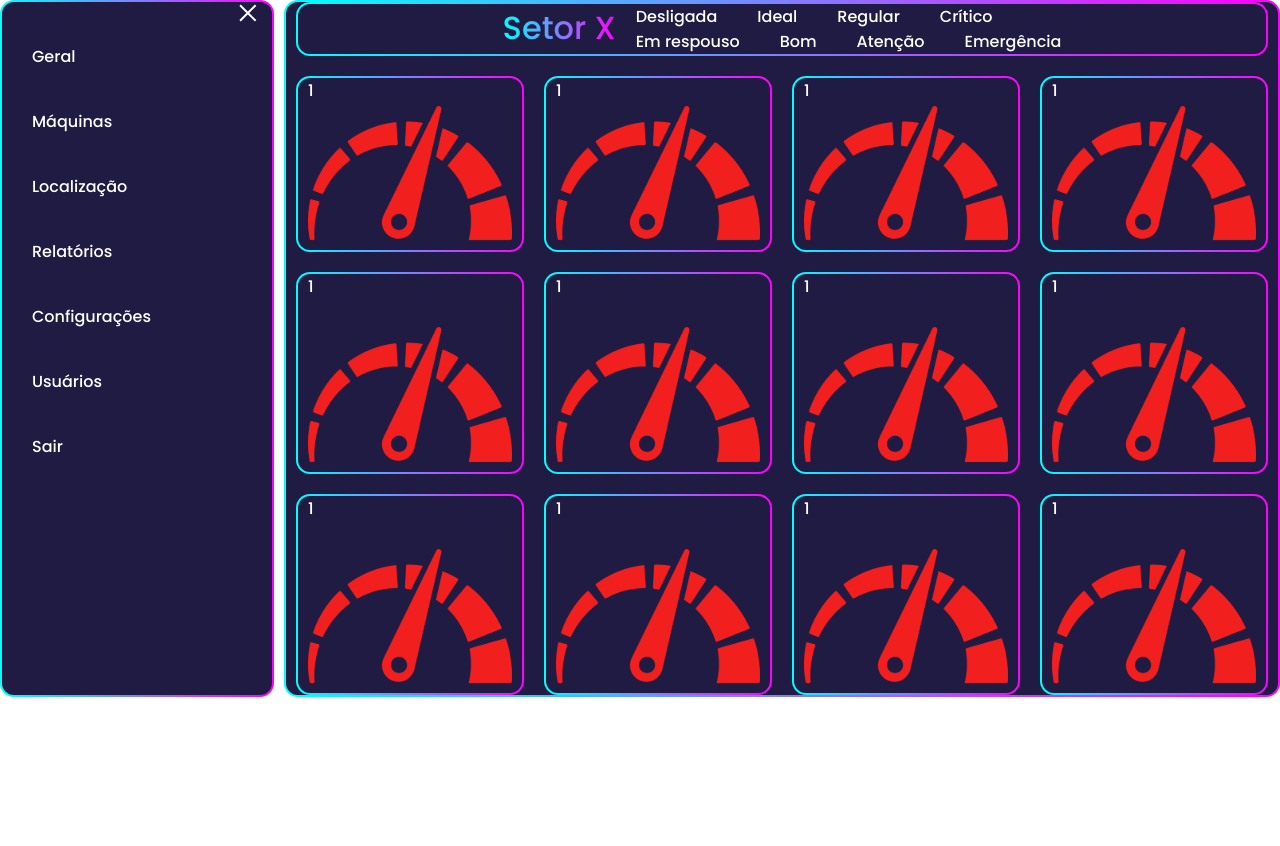
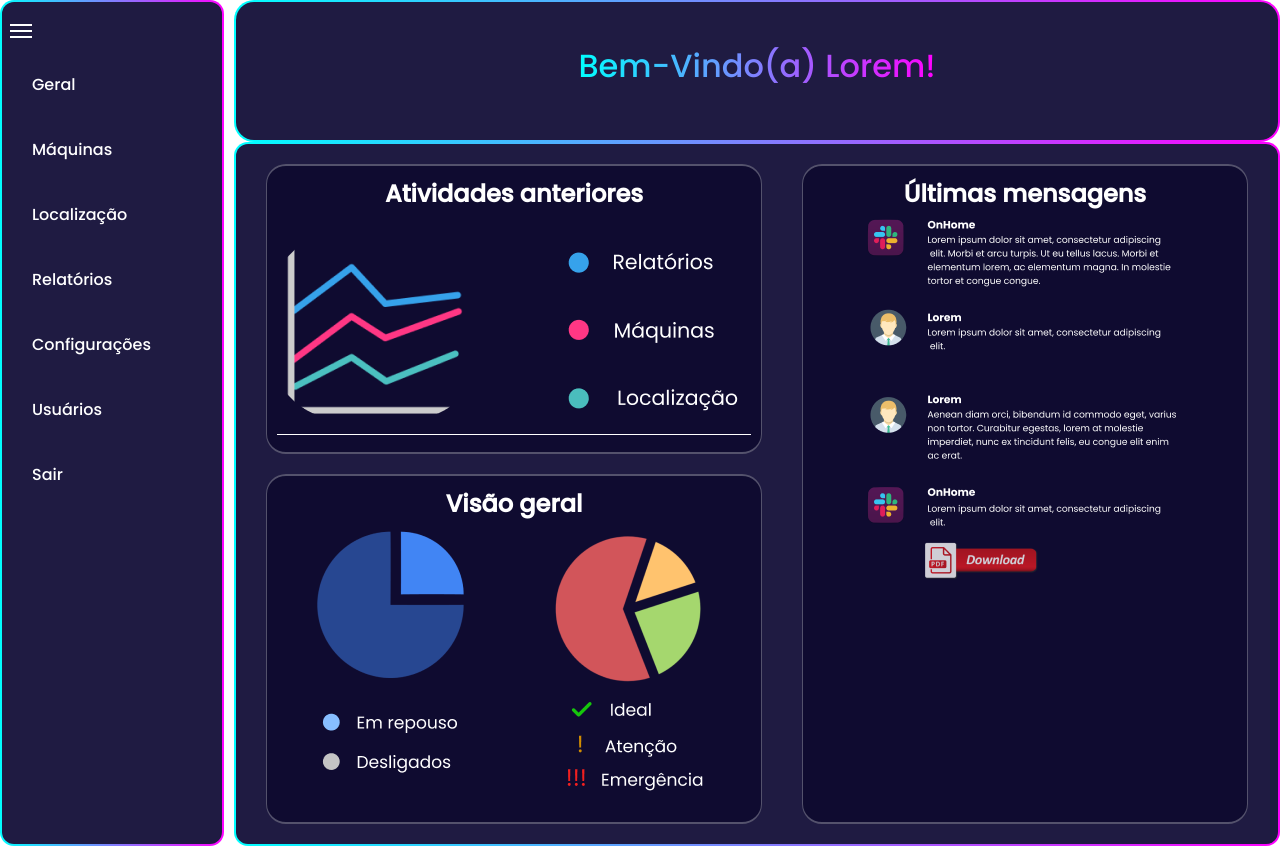
Before and after one commit to julianaesteves/projeto-p.i-onhome-site, a React (Create React App) app in the folder projeto-react/onhome/: page /dashboard in a window 1280 px wide. Before the commit the page ends 800 px from the top, so only its background shows below. Built offline with nearby package versions, Linux system fonts and the light colour scheme.

Commit message:
menu-hamburguer-fixo

```diff
--- a/projeto-react/onhome/src/pages/Dashboard/Components/Menu/index.jsx
+++ b/projeto-react/onhome/src/pages/Dashboard/Components/Menu/index.jsx
@@ -4,15 +4,15 @@ import './styles.css';
 const Menu = () => {
     return (
         <div className="menu">
+            <label htmlFor='dropdown' className="dropdown">
+                <span className="hamburger-icon">
+                    <span className="icon-bar top-bar"></span>
+                    <span className="icon-bar middle-bar"></span>
+                    <span className="icon-bar bottom-bar"></span>
+                </span>
+            </label>
             <input id="dropdown" type="checkbox" />
             <nav className="navbar border-gradient">
-                <label htmlFor='dropdown' className="dropdown">
-                    <span className="hamburger-icon">
-                        <span className="icon-bar top-bar"></span>
-                        <span className="icon-bar middle-bar"></span>
-                        <span className="icon-bar bottom-bar"></span>
-                    </span>
-                </label>
                 <ul>
                     <li><a href="#">Geral<i></i></a></li>
                     <li><a href="#">Máquinas<i></i></a></li>
--- a/projeto-react/onhome/src/pages/Dashboard/Components/Menu/styles.css
+++ b/projeto-react/onhome/src/pages/Dashboard/Components/Menu/styles.css
@@ -3,15 +3,15 @@
 }
 label.dropdown {
     cursor: pointer;
-    display: flex;
-    justify-content: flex-end;
+    position: fixed;
+    padding: 20px 10px;
 }
-input[type="checkbox"]:not(:checked) ~ nav {
+input[type="checkbox"]:not(:checked) + nav {
     margin-left: 0px;
     transition: all 400ms;
 }
-input[type="checkbox"]:checked ~ nav {
-    margin-left: -230px;
+input[type="checkbox"]:checked + nav {
+    margin-left: -170px;
     transition: all 400ms;
 }
 input[type="checkbox"]:not(:checked) ~ nav .hamburger-icon .top-bar {
@@ -75,7 +75,8 @@ input[type="checkbox"]:not(:checked) ~ nav .hamburger-icon .bottom-bar{
     border-color: transparent;
 }
 .navbar ul {
-    width: 250px;
+    margin-top: 50px;
+    width: 200px;
     display: flex;
     flex-direction: column;
     font-size: 1em;
@@ -85,3 +86,7 @@ input[type="checkbox"]:not(:checked) ~ nav .hamburger-icon .bottom-bar{
     display: block;
     padding: 20px 0;
 }
+
+@media screen and (max-width: 600px) {
+
+}
--- a/projeto-react/onhome/src/pages/Dashboard/index.jsx
+++ b/projeto-react/onhome/src/pages/Dashboard/index.jsx
@@ -12,7 +12,8 @@ const Dashboard = () => {
         //         <div style={{ display: 'flex' }}>  Alteração inserida com o menu do Rafael
         <div style={{ display: "flex", gap: "10px" }}>
             <Menu />
-            <Maquinas />
+            <Home />
+            {/* <Maquinas /> */}
             {/* <Menu /> */}
             {/* <Machine /> */}
             {/* <Configuracoes /> */}
```
